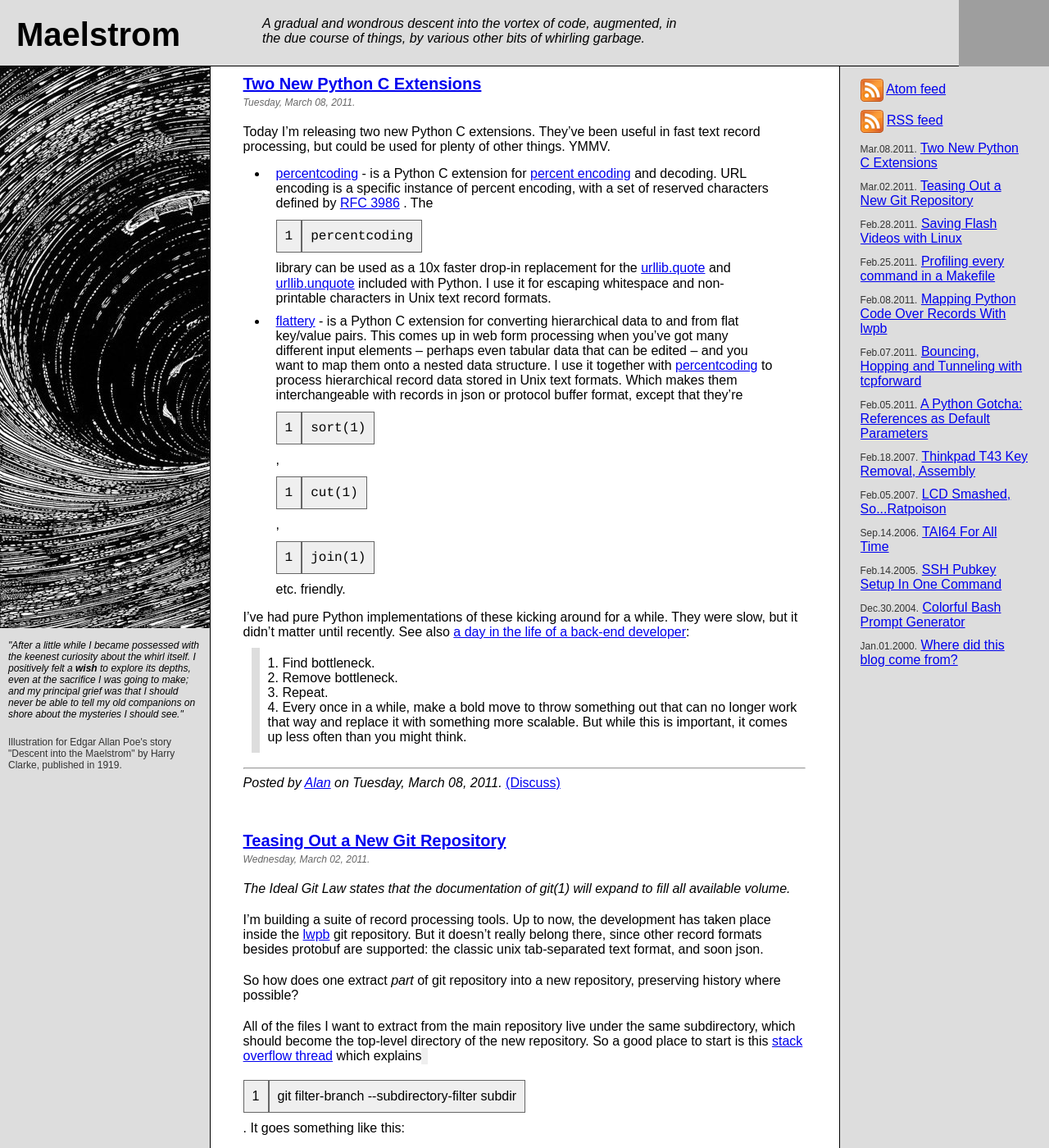
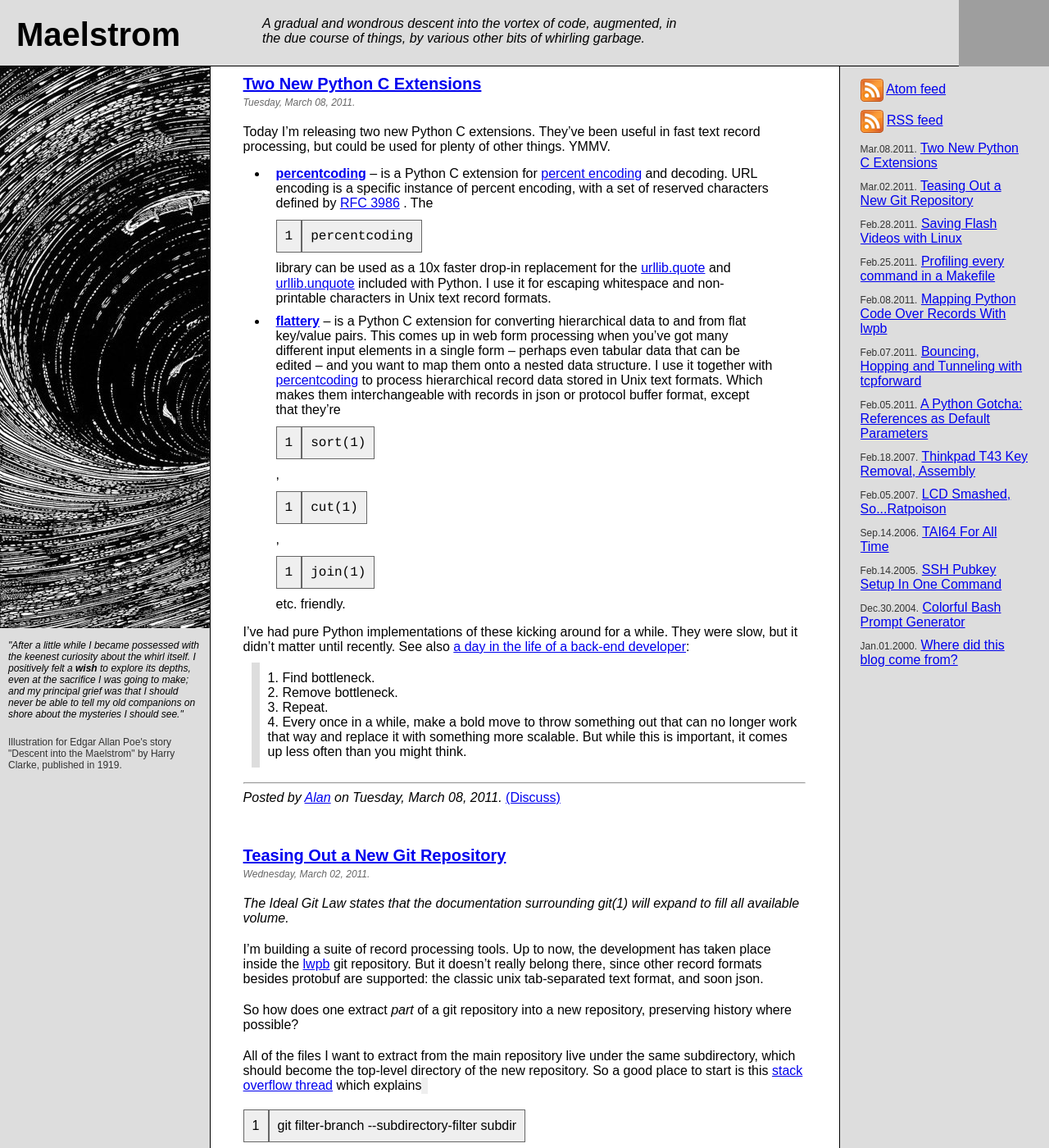
Before and after one commit to acg/acg.github.com, a Jekyll site: the page built from index.html, in a window 1280 px wide and 1400 px high. Shown: the whole window at 82% size. Built offline with Jekyll 4.4.1, drawn with Linux system fonts in a browser that asks for light colours; Markdown is read by kramdown in place of the engine named in the settings; grey boxes are pictures that could not be loaded.

Commit message:
minor formatting / text tweaks

```diff
--- a/_posts/2011-03-02-teasing-out-a-new-repository.markdown
+++ b/_posts/2011-03-02-teasing-out-a-new-repository.markdown
@@ -4,11 +4,11 @@ title: Teasing Out a New Git Repository
 root: ../../..
 ---
 
-*The Ideal Git Law states that the documentation of git(1) will expand to fill all available volume.*
+*The Ideal Git Law states that the documentation surrounding git(1) will expand to fill all available volume.*
 
 I'm building a suite of record processing tools. Up to now, the development has taken place inside the [lwpb](https://github.com/acg/lwpb) git repository. But it doesn't really belong there, since other record formats besides protobuf are supported: the classic unix tab-separated text format, and soon json.
 
-So how does one extract *part* of git repository into a new repository, preserving history where possible?
+So how does one extract *part* of a git repository into a new repository, preserving history where possible?
 
 All of the files I want to extract from the main repository live under the same subdirectory, which should become the top-level directory of the new repository. So a good place to start is this [stack overflow thread](http://stackoverflow.com/questions/359424/detach-subdirectory-into-separate-git-repository) which explains `git filter-branch --subdirectory-filter subdir`. It goes something like this:
 
--- a/_posts/2011-03-08-two-new-python-c-extensions.markdown
+++ b/_posts/2011-03-08-two-new-python-c-extensions.markdown
@@ -6,8 +6,8 @@ root: ../../..
 
 Today I'm releasing two new Python C extensions. They've been useful in fast text record processing, but could be used for plenty of other things. YMMV.
 
-* [percentcoding](https://github.com/acg/python-percentcoding) - is a Python C extension for [percent encoding](http://en.wikipedia.org/wiki/Percent-encoding) and decoding. URL encoding is a specific instance of percent encoding, with a set of reserved characters defined by [RFC 3986](http://tools.ietf.org/html/rfc3986#section-2.1) . The `percentcoding` library can be used as a 10x faster drop-in replacement for the [urllib.quote](http://docs.python.org/library/urllib.html?highlight=urllib#urllib.quote) and [urllib.unquote](http://docs.python.org/library/urllib.html?highlight=urllib#urllib.unquote) included with Python. I use it for escaping whitespace and non-printable characters in Unix text record formats.
-* [flattery](https://github.com/acg/python-flattery) - is a Python C extension for converting hierarchical data to and from flat key/value pairs. This comes up in web form processing when you've got many different input elements -- perhaps even tabular data that can be edited -- and you want to map them onto a nested data structure. I use it together with [percentcoding](https://github.com/acg/python-percentcoding) to process hierarchical record data stored in Unix text formats. Which makes them interchangeable with records in json or protocol buffer format, except that they're `sort(1)`, `cut(1)`, `join(1)` etc. friendly.
+* __[percentcoding](https://github.com/acg/python-percentcoding)__ -- is a Python C extension for [percent encoding](http://en.wikipedia.org/wiki/Percent-encoding) and decoding. URL encoding is a specific instance of percent encoding, with a set of reserved characters defined by [RFC 3986](http://tools.ietf.org/html/rfc3986#section-2.1) . The `percentcoding` library can be used as a 10x faster drop-in replacement for the [urllib.quote](http://docs.python.org/library/urllib.html?highlight=urllib#urllib.quote) and [urllib.unquote](http://docs.python.org/library/urllib.html?highlight=urllib#urllib.unquote) included with Python. I use it for escaping whitespace and non-printable characters in Unix text record formats.
+* __[flattery](https://github.com/acg/python-flattery)__ -- is a Python C extension for converting hierarchical data to and from flat key/value pairs. This comes up in web form processing when you've got many different input elements in a single form -- perhaps even tabular data that can be edited -- and you want to map them onto a nested data structure. I use it together with [percentcoding](https://github.com/acg/python-percentcoding) to process hierarchical record data stored in Unix text formats. Which makes them interchangeable with records in json or protocol buffer format, except that they're `sort(1)`, `cut(1)`, `join(1)` etc. friendly.
 
 I've had pure Python implementations of these kicking around for a while. They were slow, but it didn't matter until recently. See also [a day in the life of a back-end developer](http://news.ycombinator.com/item?id=2290357):
 
```
